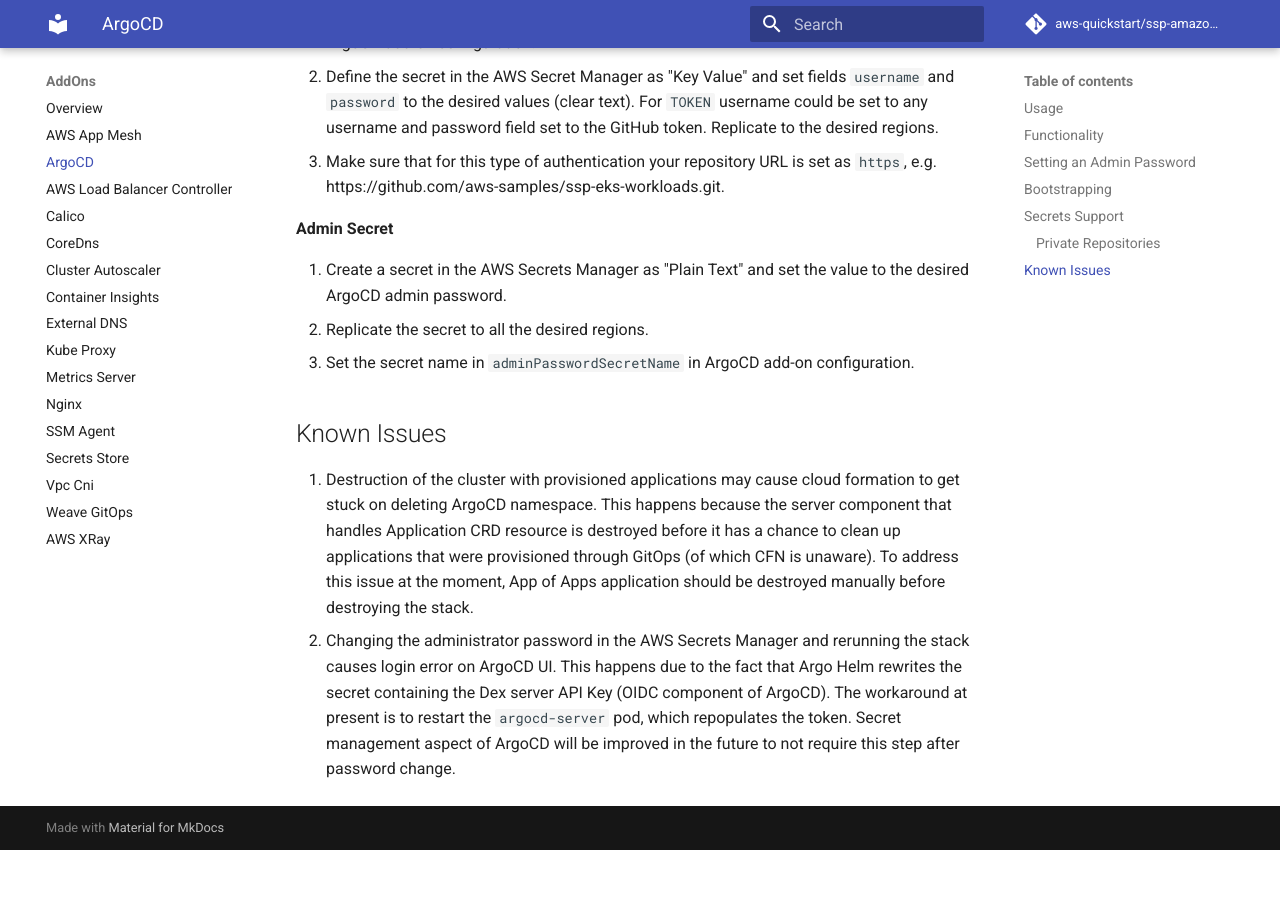
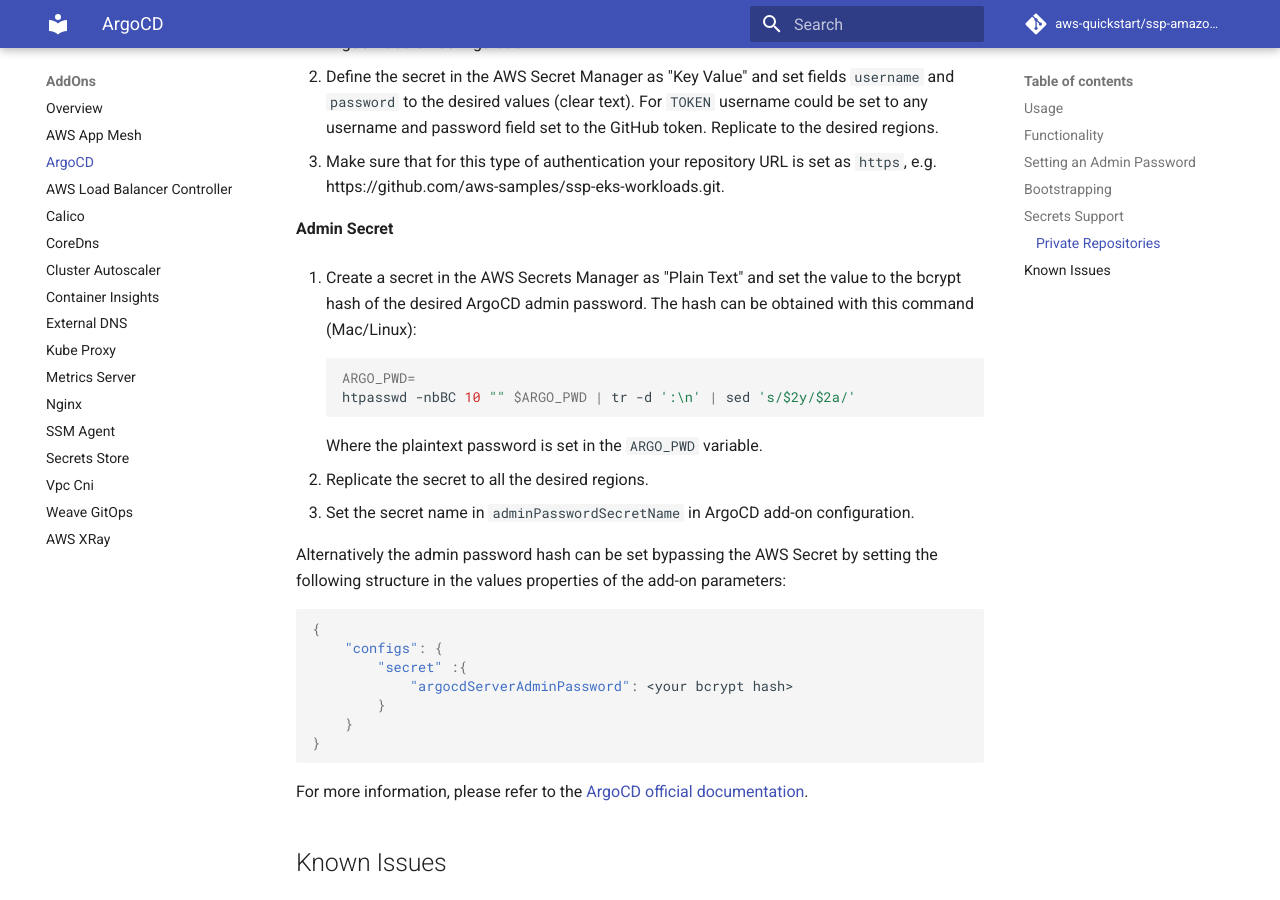
Before and after one commit to aws-quickstart/cdk-eks-blueprints, an MkDocs documentation site: the page built from docs/addons/argo-cd.md, in a window 1280 px wide and 900 px high, scrolled down 4811 px. Built offline with MkDocs 1.6.1 and Material for MkDocs 9.7.7, drawn with Linux system fonts in a browser that asks for light colours; comment, search, counter and statistics services are not loaded; before the commit the page ends 5661 px from its top, so only the background shows below that.

Commit message:
doc update for admin password

````diff
--- a/docs/addons/argo-cd.md
+++ b/docs/addons/argo-cd.md
@@ -175,11 +175,31 @@
 
 **Admin Secret**
 
-1. Create a secret in the AWS Secrets Manager as "Plain Text" and set the value to the desired ArgoCD admin password.
+1. Create a secret in the AWS Secrets Manager as "Plain Text" and set the value to the bcrypt hash of the desired ArgoCD admin password. The hash can be obtained with this command (Mac/Linux):
+```bash
+ARGO_PWD=
+htpasswd -nbBC 10 "" $ARGO_PWD | tr -d ':\n' | sed 's/$2y/$2a/'
+```
+Where the plaintext password is set in the `ARGO_PWD` variable.
+
 2. Replicate the secret to all the desired regions.
 3. Set the secret name in `adminPasswordSecretName` in ArgoCD add-on configuration.
 
+Alternatively the admin password hash can be set bypassing the AWS Secret by setting the following structure in the values properties of the add-on parameters:
+
+```json
+{
+    "configs": {
+        "secret" :{
+            "argocdServerAdminPassword": <your bcrypt hash>
+        }
+    }
+}
+```
+
+For more information, please refer to the [ArgoCD official documentation](https://github.com/argoproj/argo-helm/tree/master/charts/argo-cd).
 ## Known Issues
 
 1. Destruction of the cluster with provisioned applications may cause cloud formation to get stuck on deleting ArgoCD namespace. This happens because the server component that handles Application CRD resource is destroyed before it has a chance to clean up applications that were provisioned through GitOps (of which CFN is unaware). To address this issue at the moment, App of Apps application should be destroyed manually before destroying the stack.
+
 2. Changing the administrator password in the AWS Secrets Manager and rerunning the stack causes login error on ArgoCD UI. This happens due to the fact that Argo Helm rewrites the secret containing the Dex server API Key (OIDC component of ArgoCD). The workaround at present is to restart the `argocd-server` pod, which repopulates the token. Secret management aspect of ArgoCD will be improved in the future to not require this step after password change.
````
